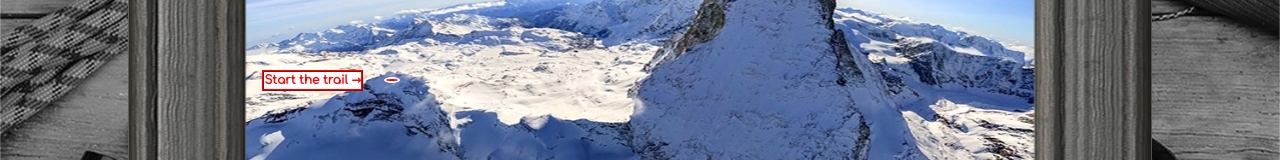
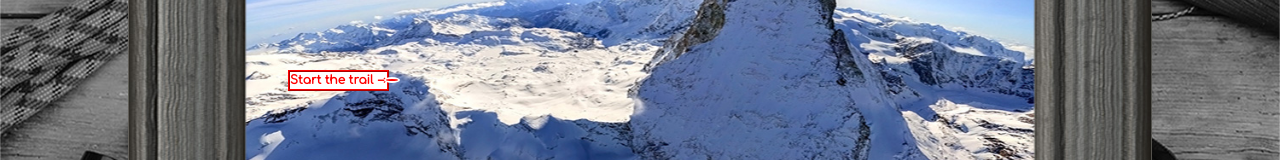
Before and after one commit to atxdubya/MVP_Portfolio, a plain HTML site: page index.html in a window 1280 px wide. Shown: the part 333-493 px from the top of the page. Drawn offline with nearby package versions, Linux system fonts and the light colour scheme.

Commit message:
trail sign moved slightly to the right

```diff
--- a/css/style.css
+++ b/css/style.css
@@ -204,7 +204,7 @@ MY ADVENTURE
 	background-color: white;
 	border: 2px ridge red;
 	margin-right: auto;
-	margin-left: 20.5%;
+	margin-left: 22.5%;
 	margin-top: -26.5%;
 	position: absolute;
 /*Animation for trail sign*/
--- a/js/main.js
+++ b/js/main.js
@@ -1,4 +1,3 @@
-
 $(function() {
 
 // Responsive font
```
